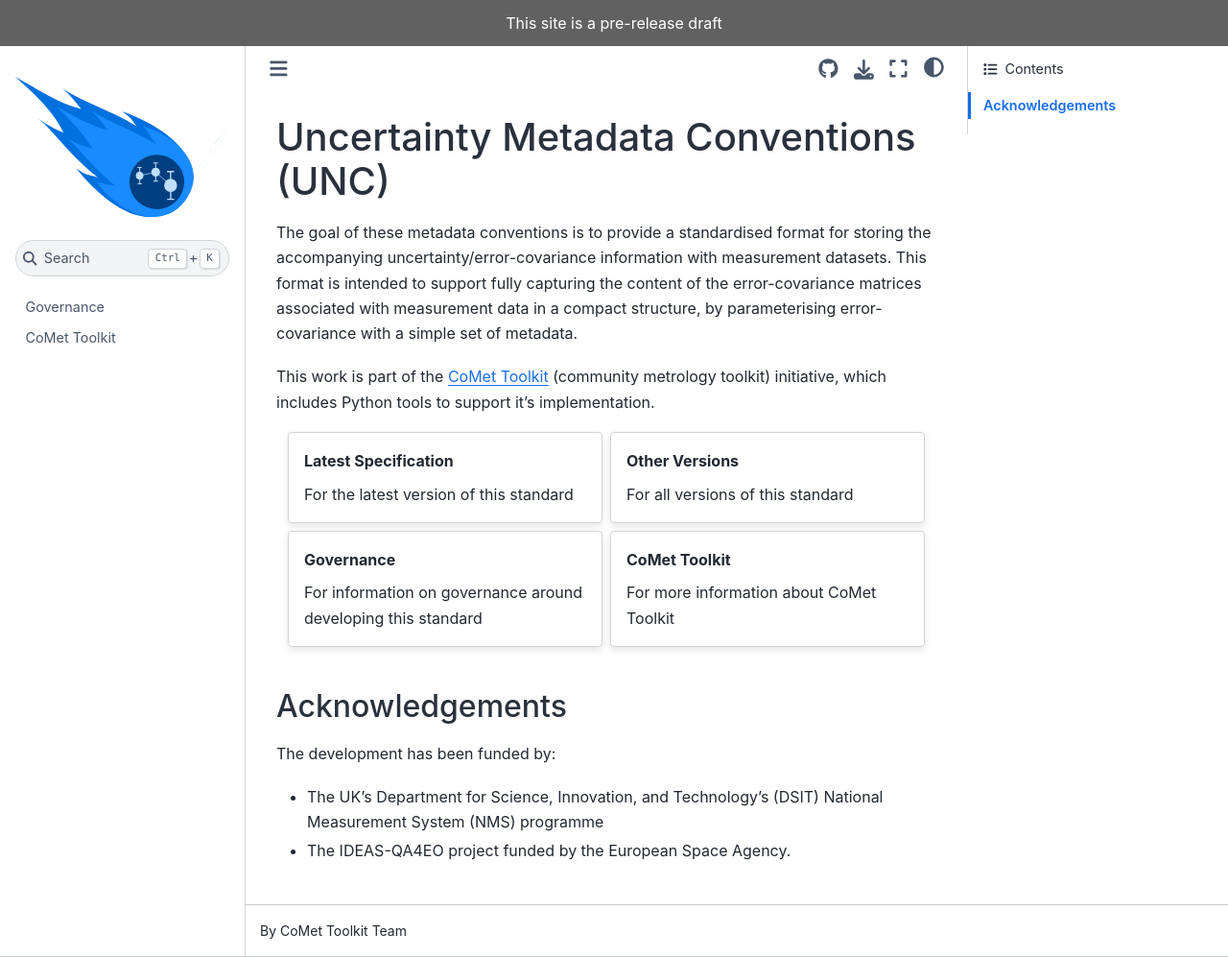
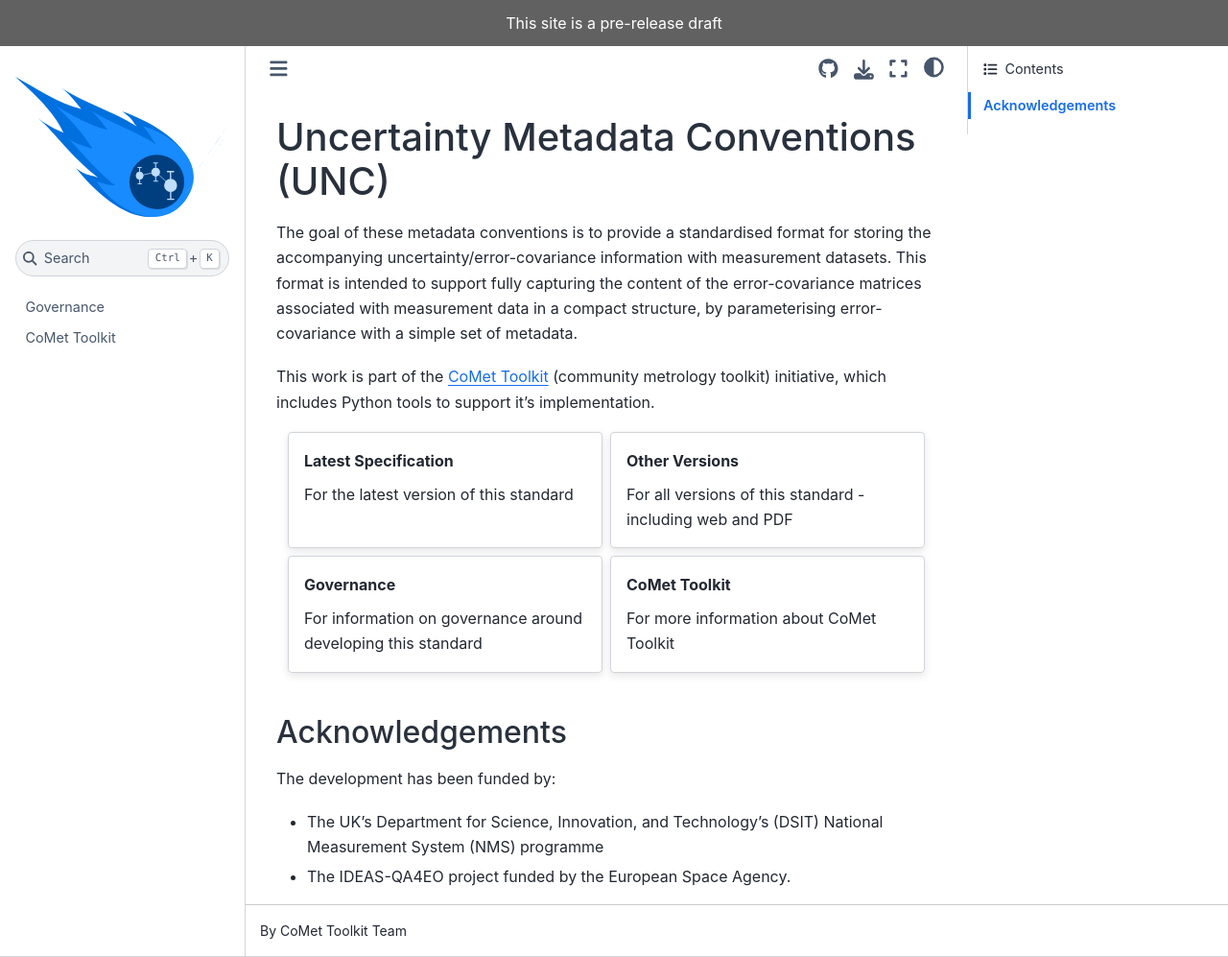
Before and after one commit to comet-toolkit/unc_website, a Sphinx documentation site: the page built from source/index.rst, in a window 1280 px wide and 997 px high. Shown: the whole window at 96% size. Built offline with Sphinx 7.4.7 and the Sphinx Book theme 1.1.4, drawn with Linux system fonts in a browser that asks for light colours; pages that are not in the unit, such as notebooks, are missing from menus; the version number could not be read and is left out.

Commit message:
reference PDFs are available

```diff
--- a/source/index.rst
+++ b/source/index.rst
@@ -19,7 +19,7 @@
         :link: specification/spec_toc
         :link-type: doc
 
-        For all versions of this standard
+        For all versions of this standard - including web and PDF
 
     .. grid-item-card::  Governance
         :link: governance
```
